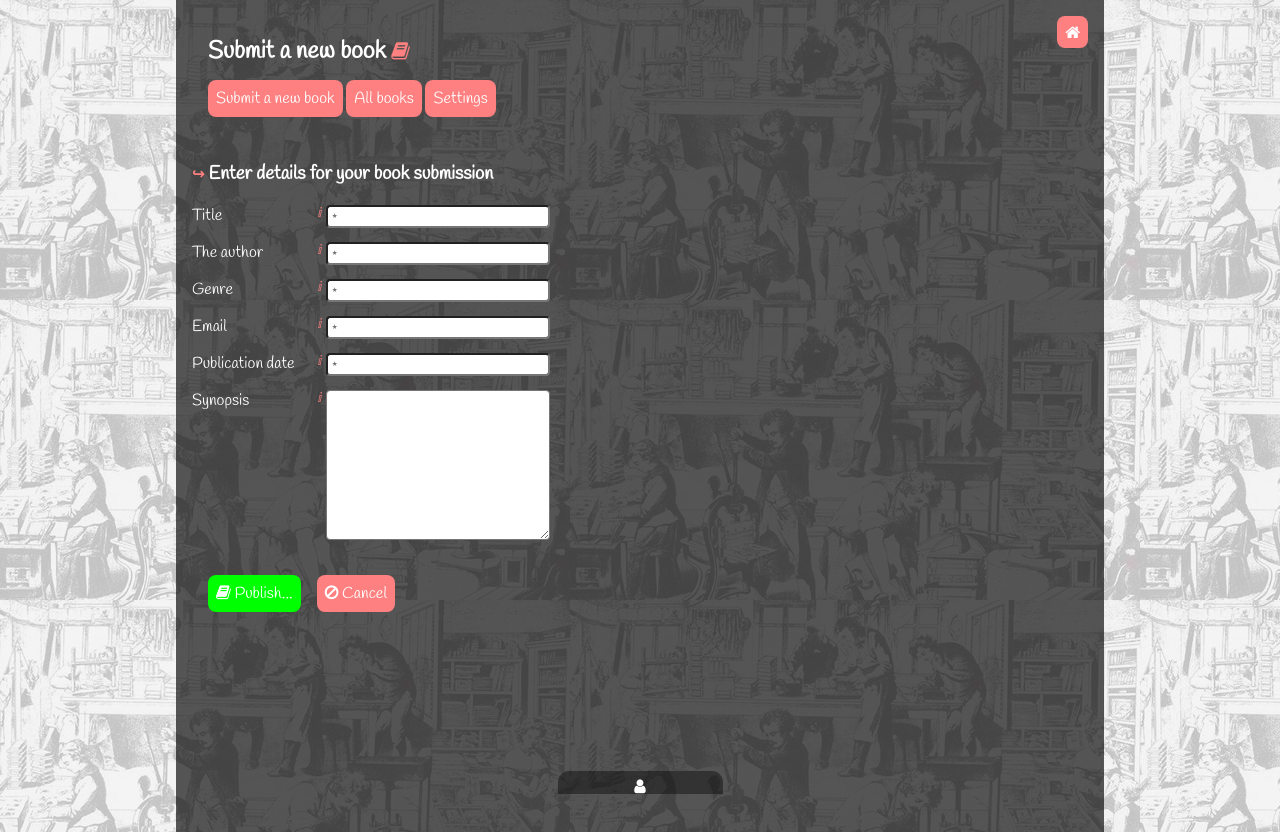
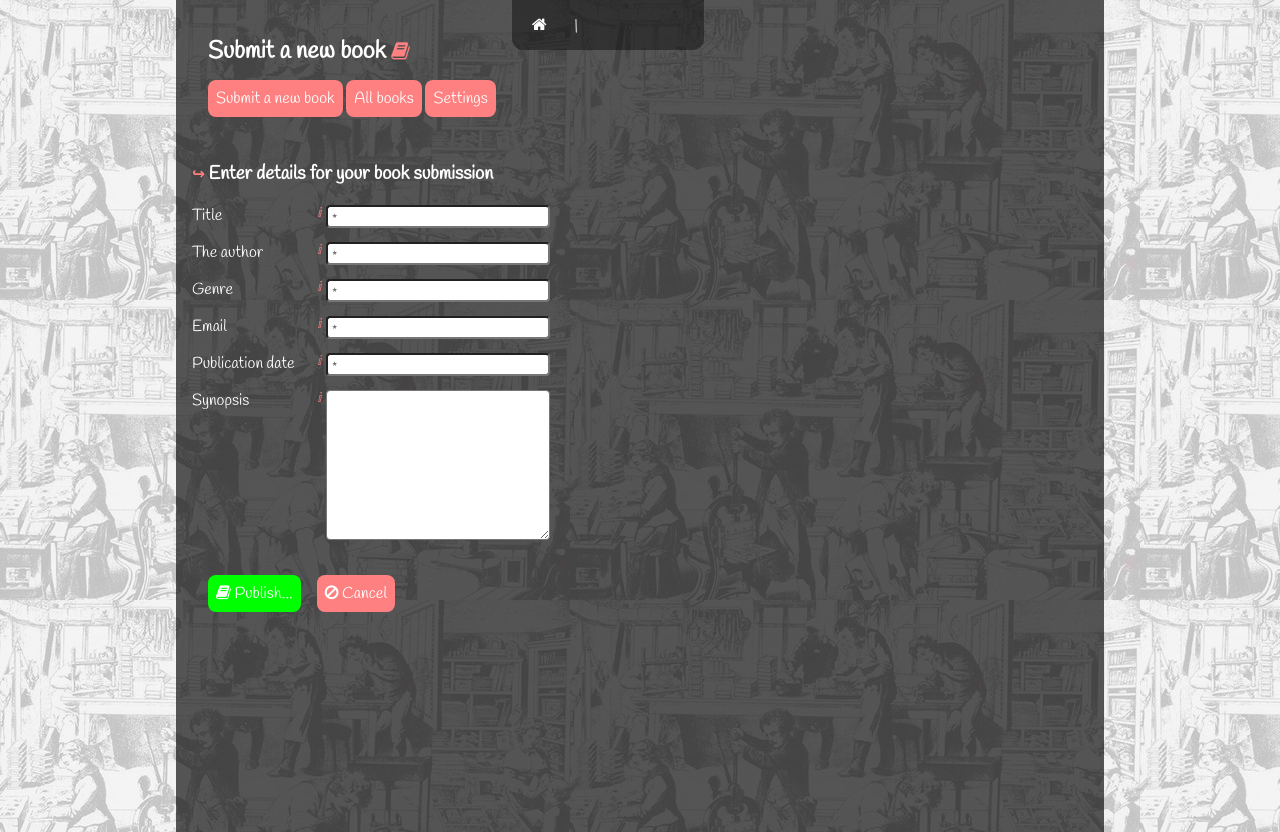
Before and after one commit to SubmergedSnake/phpAssignment, a PHP site: page /Book/submitbook.php in a window 1280 px wide. Run offline with PHP 8.4, Linux system fonts and the light colour scheme; data that the repository does not hold is empty.

Commit message:
Dashboard now attached to to of page

```diff
--- a/Book/submitbook.php
+++ b/Book/submitbook.php
@@ -82,8 +82,7 @@ if (isset ( $_POST ["bookit"])) {
 </head>
 <body>
 	<div class="main">
-		<a href="/Eta1/Book" style="float: right;" class="glowhome"><i
-			class="fa fa-home" aria-hidden="true"></i></a>
+
 		<header>
 			<h2>
 				Submit a new book <small> <i class="fa fa-book" aria-hidden="true"></i></small>
@@ -97,7 +96,7 @@ if (isset ( $_POST ["bookit"])) {
 		</header>
 
 
-		<form action="submitbook.php" method="POST" class="padtop1" autocomplete="off">
+		<form action="submitbook.php" method="POST" class="padtop1 pb3" autocomplete="off">
 			<h3>
 				<small>&rarrhk; </small>Enter details for your book submission
 			</h3>
@@ -183,16 +182,44 @@ if (isset ( $_POST ["bookit"])) {
 
 	</div>
 
-	<footer>
-<h4 id="user">
-<i class="fa fa-user" aria-hidden="true"></i>
+	<div id="user">
+	<a href="/Eta1/Book" class="glowhome"><i
+			class="fa fa-home" aria-hidden="true"></i></a>
+			<p id="pipe">&verbar;</p>
+
+<h4 id="cookiename" >
+
+
+
 <?php
 
 if (isset($_COOKIE["username"])) {
- print($_COOKIE["username"]);
+ $usernames = explode(" ", $_COOKIE["username"]);
+ print($usernames[0]);
 }
 ?>
-</h4></footer>
+
+<span id="usertooltip"><?php foreach($usernames as $name){
+print(" " . $name);
+}?></span>
+</h4>
+
+
+
+
+			<div style="clear: both;"></div>
+</div>
+
+		<script>
+var cookiename = document.getElementById("cookiename");
+cookiename.onmouseover = function showPopup(){
+	document.getElementById("usertooltip").style.display = "block";
+};
+
+cookiename.onmouseleave = function showPopup(){
+	document.getElementById("usertooltip").style.display = "none";
+};
+</script>
 
 </body>
 </html>
--- a/Styles/globalstyles.css
+++ b/Styles/globalstyles.css
@@ -125,17 +125,20 @@ form {color:white;margin-bottom:3em;}
 	margin:auto;
 	width:100%;
 	height:100%;
-	overflow:auto;
 	padding:1em;
 	color:white;
 	margin-bottom:0 !important;
 }
 
+.glowhome{
 
-.glowhome:hover {
-	box-shadow: 0px 0px 25px 5px white;
-	color:white;
+	background:rgba(0,0,0,0);
+	width:20%;
+	float:left;
+	padding-top:1.0em;
 }
+
+
 
 .half {
 	width:100%;
@@ -151,6 +154,59 @@ form {color:white;margin-bottom:3em;}
 .mediimg{width:70%;}
 
 .padtop1{padding-top:1em;}
+
+
+
+#success{
+	z-index:5;
+	padding:3em;
+	width:20%;
+	height:10%;
+	margin: auto;
+  position: absolute;
+  display:none;
+  top: 0; left: 0; bottom: 0; right: 0;
+
+  border-radius:0.4em;
+
+}
+
+
+
+#user{
+	background:rgba(0,0,0,0.4);
+	border-radius:0 0 0.7em 0.7em;
+	width:100%;
+		position:fixed;
+	bottom:0;
+	left:40%;
+	height:50px;
+	text-align:center;
+	background:rgba(0,0,0,0.4);
+}
+
+#cookiename{
+
+	float:left;
+	width:40%;
+	font-size:0.8em;
+
+}
+
+#pipe{
+	float:left;
+	width:10%;
+	color:white;
+	text-align:center;
+}
+
+.pb2{
+	padding-bottom:2em;
+}
+
+.pb3{
+	padding-bottom:3em;
+}
 
 @media (min-width:590px){
 	.half{
@@ -168,6 +224,25 @@ form {color:white;margin-bottom:3em;}
 	.tooltip:hover .tooltiptext {visibility: visible;}
 label{width:15%;}
 input,textarea{width:25%;}
+
+#user{
+	background:rgba(0,0,0,0.4);
+	border-radius:0 0 0.7em 0.7em;
+	width:15%;
+	position:fixed;
+	top:0;
+	left:40%;
+	height:50px;
+
+	background:rgba(0,0,0,0.4);
+}
+
+.glowhome{
+
+	background:rgba(0,0,0,0);
+	width:20%;
+	float:left;
+	padding-top:1.0em;
 }
 
 #success{
@@ -179,28 +254,42 @@ input,textarea{width:25%;}
   position: absolute;
   display:none;
   top: 0; left: 0; bottom: 0; right: 0;
-  background:rgba(0,0,0,0.4);
+
   border-radius:0.4em;
 
 }
 
-footer{
-	position:fixed;
-	bottom:0;
-	width:100%;
-	height:50px;
-	text-align:center;
+#cookiename{
+
+	float:left;
+	width:40%;
+	font-size:0.8em;
 
 }
 
-#user{
+#pipe{
+	float:left;
+	width:10%;
+	color:white;
+	text-align:center;
+}
 
-	background:rgba(0,0,0,0.4);
-	border-radius:0.7em 0.7em 0 0;
-	width:165px;
-	margin-left:auto;
-	margin-right:auto;
-	margin-bottom:0;
-	padding-top:0.4em;
+#usertooltip{
+	position:fixed;
+	left:40%;
+	top:55px;
+	display:none;
+    width:15%;
+    background:rgba(0,0,0,0.4);
+    color: white;
+    text-align: center;
+    border-radius: 0.7em;
+    height:50px;
+    padding-top:0;
+    border-radius:0.7em;
 
 }
+
+
+}
+/*End of lg-screen definitions */'
```
Also changed, not shown: Book/allbooks.php (+38 -7 lines), Book/bookdetails.php (+33 -7 lines), Book/index.php (+38 -6 lines), Book/settings.php (+40 -9 lines).
